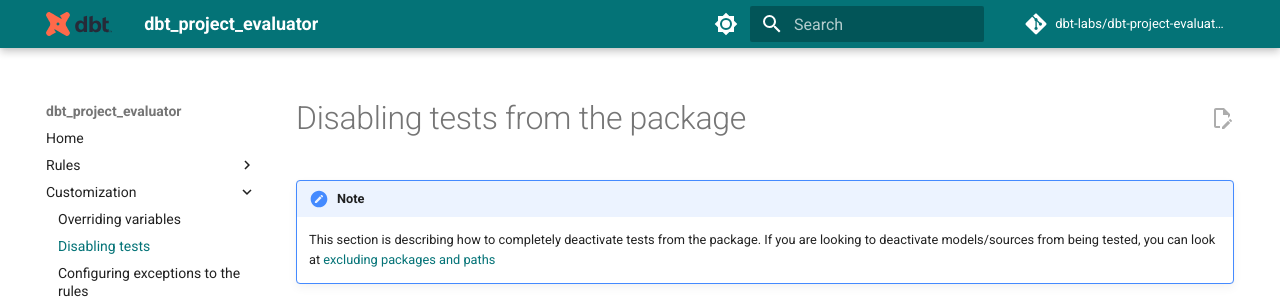
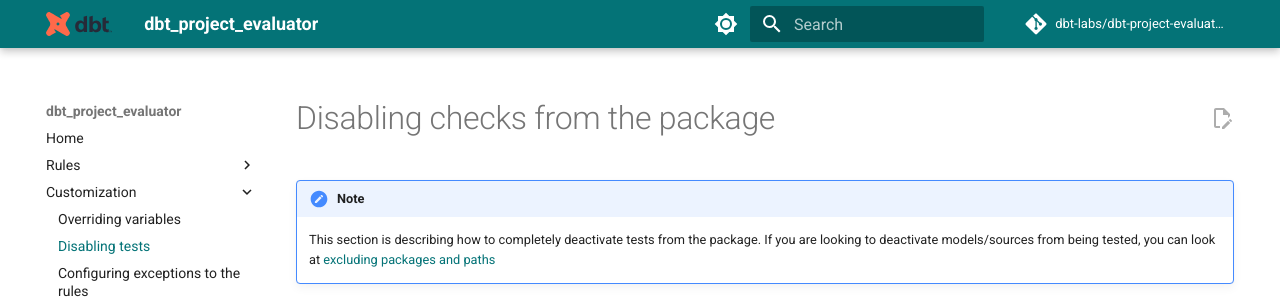
Before and after one commit to dbt-labs/dbt-project-evaluator, an MkDocs documentation site: the page built from docs/customization/customization.md, in a window 1280 px wide. Shown: the top 299 px of the page. Built offline with MkDocs 1.6.1 and Material for MkDocs 9.7.7, drawn with Linux system fonts in a browser that asks for light colours; comment, search, counter and statistics services are not loaded; the version menu is left out.

Commit message:
Small update to page title

```diff
--- a/docs/customization/customization.md
+++ b/docs/customization/customization.md
@@ -1,4 +1,4 @@
-# Disabling tests from the package
+# Disabling checks from the package
 
 !!! note
 
```
